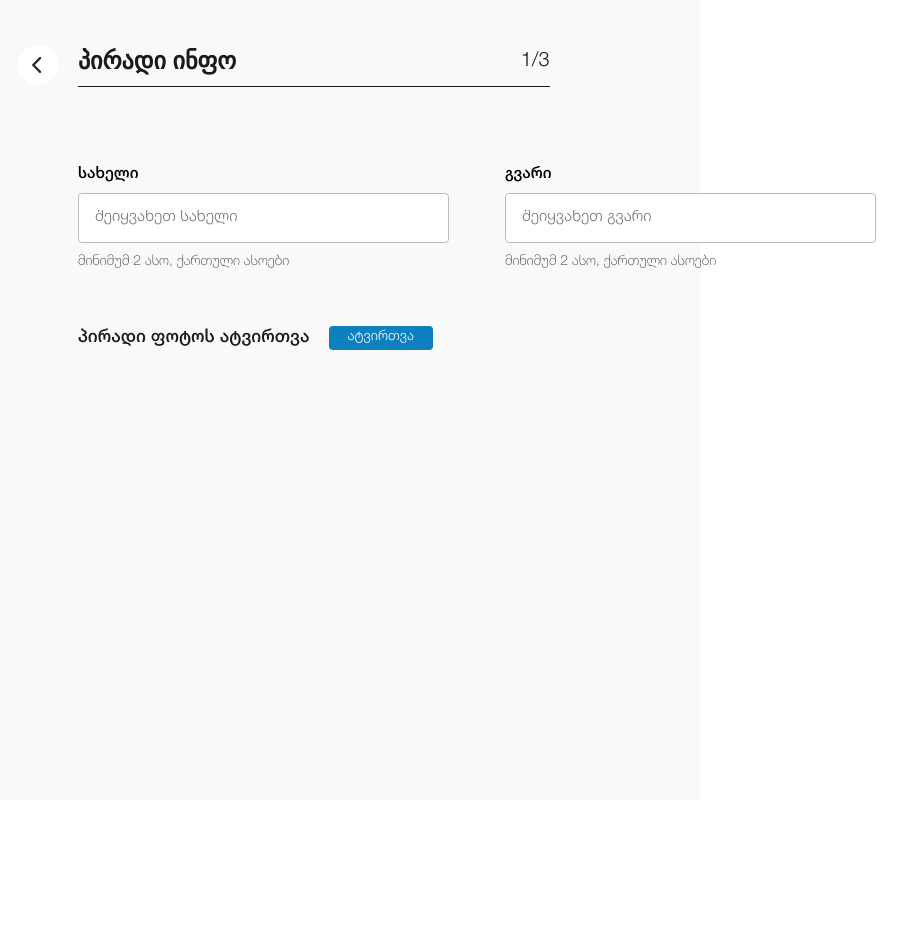
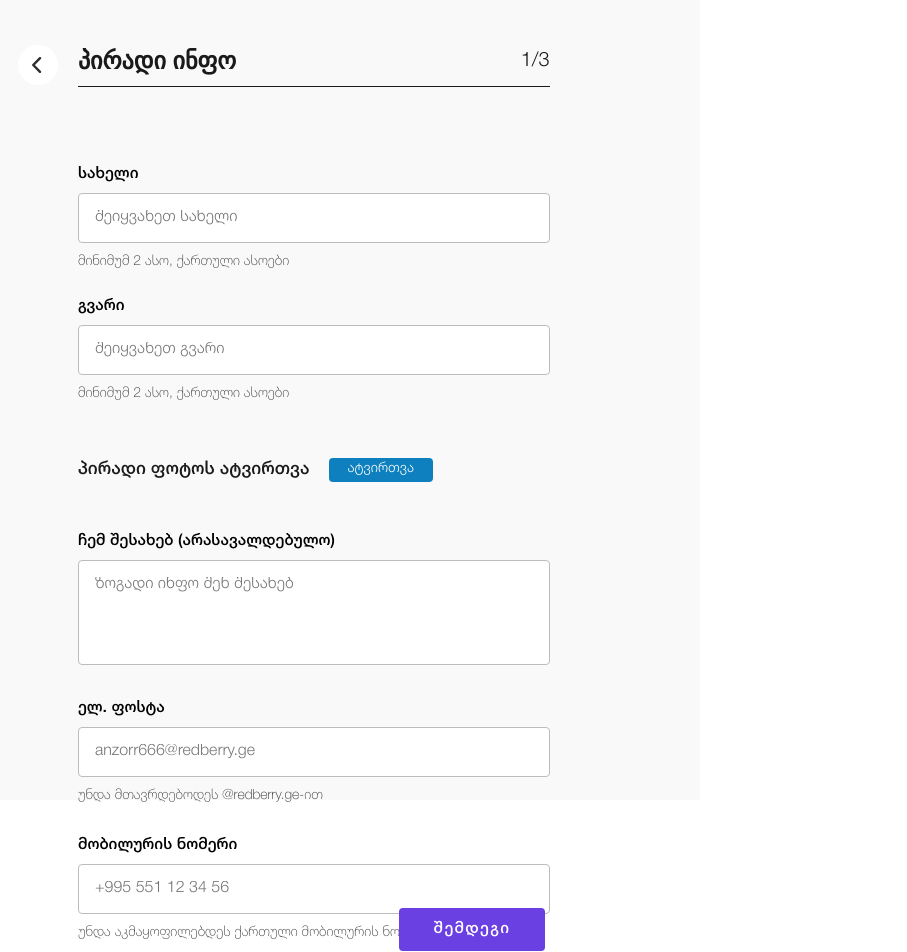
Before and after one commit to beqa200/team-7, a React (Vite) app: page /personal in a window 1280 px wide. Shown: the top 952 px of the page, without its empty margins (30-937 px from the left). Before the commit the page ends 800 px from the top, so only its background shows below. Built offline with nearby package versions, Linux system fonts and the light colour scheme.

Commit message:
feat/personal-page
add personal page's all input

```diff
--- a/src/pages/Personal.tsx
+++ b/src/pages/Personal.tsx
@@ -1,10 +1,11 @@
 import { Link } from "react-router-dom"
-import StyledContainer from "./styles/StyledContainer"
-import StyledInput from "./styles/StyledInput"
+import StyledInput, { StyledBigInput, StyledLongInput } from "./styles/StyledInput"
 import StyledLabel from "./styles/StyledLabel"
 import StyledSpan from "./styles/StyledSpan"
 import UploadPhoto from "./components/UploadPhoto"
 import { useState } from "react"
+import StyledButton from "./styles/StyledButton"
+import StyledPersonal from "./styles/StyledPersonal"
 
 function Personal() {
 
@@ -16,9 +17,8 @@ function Personal() {
 
   console.log(selectedFile);
 
-     console.log(selectedFile)
   return (
-    <StyledContainer>
+    <StyledPersonal>
       <div className="form-container">
         <Link to={'/'}><img src="/images/back-arrow.svg" alt="arrow icon" /></Link>
         <form>
@@ -41,13 +41,32 @@ function Personal() {
 
             </section>
             <UploadPhoto onFileChange={handleFileChange}/>
+
+            <div className="about-section">
+              <StyledLabel htmlFor="">ჩემ შესახებ (არასავალდებულო)</StyledLabel>
+              <StyledBigInput type="text" placeholder="ზოგადი ინფო შენ შესახებ"/>
+            </div>
+
+            <div className="email-section">
+              <StyledLabel htmlFor="">ელ. ფოსტა</StyledLabel>
+              <StyledLongInput type="text" placeholder="anzorr666@redberry.ge"/>
+              <StyledSpan>უნდა მთავრდებოდეს @redberry.ge-ით</StyledSpan>
+            </div>
+
+            <div className="number-section">
+              <StyledLabel htmlFor="">მობილურის ნომერი</StyledLabel>
+              <StyledLongInput type="text" placeholder="+995 551 12 34 56"/>
+              <StyledSpan>უნდა აკმაყოფილებდეს ქართული მობილურის ნომრის ფორმატს</StyledSpan>
+            </div>
+
+            <Link to={'/experience'} className="next"><StyledButton>შემდეგი</StyledButton></Link>
         </form>
       </div>
       <div className="result">
 
       </div>
 
-    </StyledContainer>
+    </StyledPersonal>
   )
 }
 
--- /dev/null
+++ b/src/pages/styles/StyledButton.ts
@@ -0,0 +1,16 @@
+import styled from "styled-components";
+
+const StyledButton = styled.button`
+
+    padding: 14px 35px;
+    border-radius: 4px;
+    background-color: #6b40e3;
+    border: none;
+    font-size: 16px;
+    font-weight: 500;
+    letter-spacing: 1.28px;
+    color: #fff;
+`
+
+
+export default StyledButton;
--- a/src/pages/styles/StyledInput.ts
+++ b/src/pages/styles/StyledInput.ts
@@ -2,7 +2,7 @@ import styled from "styled-components";
 
 const StyledInput = styled.input`
 
-        width: 371px;
+        min-width: 371px;
         padding: 13px 16px 14px;
         border-radius: 4px;
         border: solid 1px #bcbcbc;
@@ -12,6 +12,9 @@ const StyledInput = styled.input`
         line-height: 1.31;
         color: #000;
 
+        @media only screen and (max-width:1919px){
+            width: 100%;
+        }
 
         & > ::placeholder{
             font-size: 16px;
@@ -19,10 +22,31 @@ const StyledInput = styled.input`
             color: rgba(0, 0, 0, 0.6);
         }
 
+        & > :hover{
+            border: solid 2px #bcbcbc;
+        }
+
+        & > :active{
+            border: solid 2px #bcbcbc;
+        }
+
 
 
 
 `
 
+export default StyledInput
 
-export default StyledInput
+
+export const StyledBigInput = styled(StyledInput)`
+
+        width: 100%;
+        padding: 13px 16px 69px;
+
+`
+
+export const StyledLongInput = styled(StyledInput)`
+
+        width: 100%;
+
+`
--- a/src/pages/styles/StyledContainer.ts
+++ b/src/pages/styles/StyledPersonal.ts
@@ -1,6 +1,6 @@
 import styled from "styled-components";
 
-const StyledContainer = styled.div`
+const StyledPersonal = styled.div`
     display: grid;
     grid-template-columns: 57% 43%;
 
@@ -9,7 +9,7 @@ const StyledContainer = styled.div`
         display: grid;
         grid-template-columns: 11.5% 88.5%;
         background-color: #f9f9f9;
-        a{
+        & > a{
             padding: 45px 0 0 48px;
 
             & > img{
@@ -22,6 +22,7 @@ const StyledContainer = styled.div`
         form{
             padding: 47px 150px 65px 0;
             margin-left: 24px;
+            position: relative;
 
             .title{
                 width: 100%;
@@ -52,7 +53,9 @@ const StyledContainer = styled.div`
                 align-items: center;
                 gap: 8px;
 
+
                 & > div{
+                    width: 100%;
                     display: flex;
                     flex-direction: column;
                     gap: 8px;
@@ -61,9 +64,40 @@ const StyledContainer = styled.div`
                 }
 
                 & > div:last-child{
-                    padding: 8px 24px ;
+                    width: 100%;
+                    padding: 8px 0 8px 24px ;
                 }
 
+                @media only screen and (max-width:1919px){
+                    flex-direction: column;
+                    align-items: flex-start;
+
+                    & > div:last-child{
+                        padding: 8px 0;
+                    }
+                    & > div{
+                        padding: 8px 0;
+                    }
+                }
+            }
+
+            .about-section,
+            .email-section,
+            .number-section{
+                display: flex;
+                flex-direction: column;
+                gap: 8px;
+                padding: 8px 0;
+            }
+
+            .email-section{
+                margin: 17px 0 13px;
+            }
+
+            & > .next{
+                position: absolute;
+                bottom: 65px;
+                left: calc(100% - 301px);
             }
         }
     }
@@ -77,4 +111,4 @@ const StyledContainer = styled.div`
 `
 
 
-export default StyledContainer
+export default StyledPersonal
```
